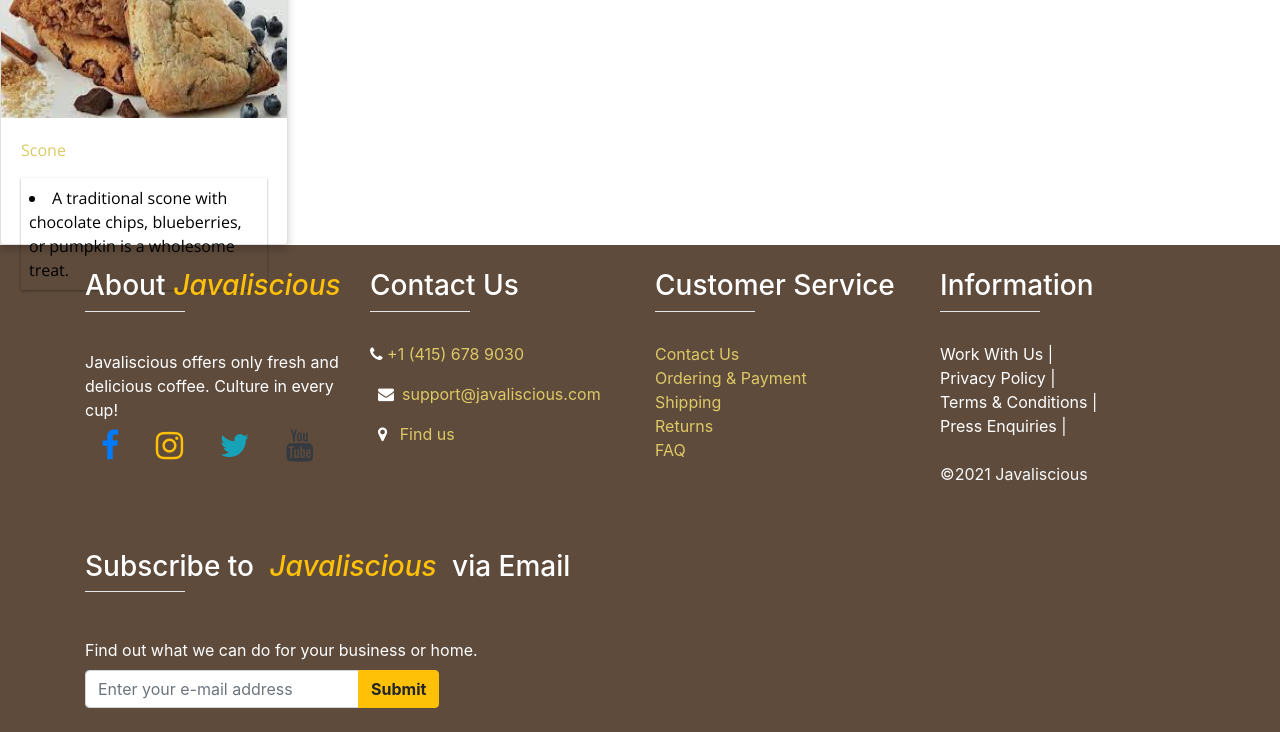
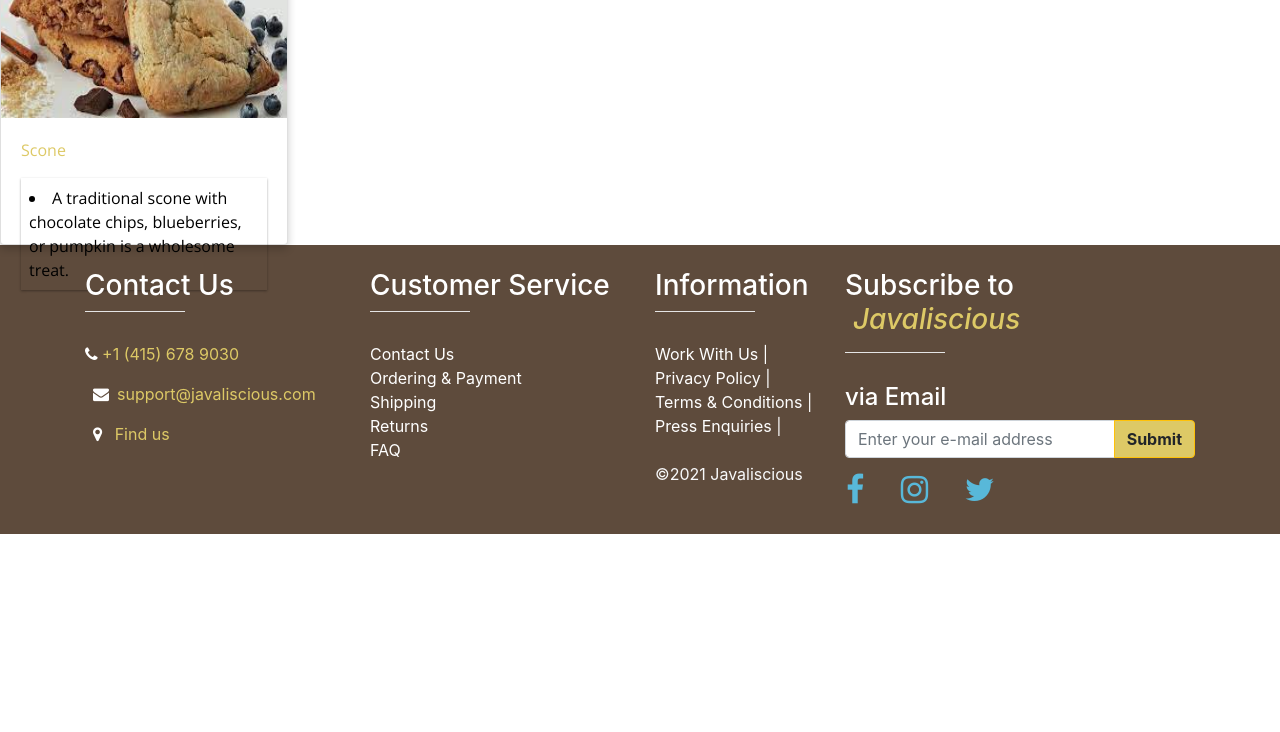
Before and after one commit to vtsvirko/vtsvirko.github.io, a plain HTML site: page javaliscious/menu/menu.html in a window 1280 px wide. Shown: the part 841-1573 px from the top of the page. After the commit the page ends 1375 px from the top, so only its background shows below. Drawn offline with nearby package versions, Linux system fonts and the light colour scheme.

Commit message:
changes in the footer menu pages

```diff
--- a/javaliscious/menu/menu.html
+++ b/javaliscious/menu/menu.html
@@ -73,28 +73,14 @@
     <footer class="footer">
         <div class="container">
             <div class="row ">
-              <div class="col-lg-3 col-md-6 mb-4 mb-md-0 text-center text-md-left">
-                  <div class="py-2 my-2">
-                      <div>
-                      <h3 class="my-2 text-white">About<span class="mx-2 font-italic text-warning ">Javaliscious</span></h3>
-                      <hr class="teal accent-3 mb-4 mt-0 d-inline-block mx-auto" style="width: 100px;">
 
-                  <p class="text-white my-2" >Javaliscious offers only fresh and delicious coffee. Culture in every cup!
-                  </p>
-                      <a href="#"><i class="fa fa-facebook fa-2x text-primary mx-3"></i></a>
-                      <a href="#"><i class="fa fa-instagram fa-2x text-warning mx-3"></i></a>
-                      <a href="#"><i class="fa fa-twitter fa-2x text-info mx-3"></i></a>
-                      <a href="#"><i class="fa fa-youtube fa-2x text-dark mx-3"></i></a>
-                      </div>
-                  </div>
-              </div>
                 <div class="col-lg-3 col-md-6 mb-4 mb-md-0 text-white text-center text-md-left">
                     <div class="py-2 my-2">
                         <div>
                             <h3 class="my-2 text-white">Contact Us</h3>
                             <hr class="teal accent-3 mb-4 mt-0 d-inline-block mx-auto" style="width: 100px;">
 
-                          <p><i class="fa fa-phone" aria-hidden="true"></i>
+                            <p><i class="fa fa-phone " aria-hidden="true"></i>
                                 <a href="tel:+1415-678-9030">+1 (415) 678 9030</a></p>
 
                             <p><i class="fa fa-envelope  mx-2"></i><a href="mailto:support@javaliscious.com">support@javaliscious.com</a></p>
@@ -110,17 +96,17 @@
                         <div>
                             <h3 class="my-2 text-white">Customer Service</h3>
                             <hr class="teal accent-3 mb-4 mt-0 d-inline-block mx-auto" style="width: 100px;">
-                          <p><a href="#" target="_blank">Contact Us</a><br>
-                              <a href="#" target="_blank">Ordering & Payment</a><br>
-                              <a href="#" target="_blank">Shipping</a><br>
-                              <a href="#" target="_blank">Returns</a><br>
-                              <a href="#" target="_blank">FAQ</a><br>
+                            <p><a href="#" target="_blank" class="text-white">Contact Us</a><br>
+                                <a href="#" target="_blank" class="text-white">Ordering & Payment</a><br>
+                                <a href="#" target="_blank" class="text-white">Shipping</a><br>
+                                <a href="#" target="_blank" class="text-white">Returns</a><br>
+                                <a href="#" target="_blank" class="text-white">FAQ</a><br>
                                 </p>
                         </div>
                     </div>
                 </div>
 
-              <div class="col-lg-3 col-md-6 mb-4 mb-md-0 text-white text-center text-md-left">
+                <div class="col-lg-2 col-md-6 mb-4 mb-md-0 text-white text-center text-md-left">
                     <div class="py-2 my-2">
                         <div>
                             <h3 class="my-2 text-white">Information</h3>
@@ -135,21 +121,29 @@
                                 <a class="text-white" href="#"> Press Enquiries </a>
                                 |<br>
                             </p>
+
                             <p class="text-light py-2 mb-4">&copy;2021 Javaliscious</p>
                         </div>
                     </div>
                 </div>
-              <div class="col-lg-6 col-md-5 mb-4 mb-md-0 text-white my-2 text-center text-md-left ">
-                  <h3 class="my-2 text-white">Subscribe to <span class="mx-2 font-italic text-warning ">Javaliscious</span> via Email</h3>
+
+                <div class="col-lg-4 col-md-5 mb-4 mb-md-0 text-white my-2 text-center text-md-left ">
+                    <h3 class="my-2 py-2 text-white">Subscribe to <span class="mx-2 font-italic text-yellow ">Javaliscious</span></h3>
                     <hr class="teal accent-3 mb-4 mt-0 d-inline-block mx-auto" style="width: 100px;">
-
-                  <div class="py-2">
-                          <p class="text-white my-2">Find out what we can do for your business or home.</p>
+                    <h4>via Email</h4>
+                    <div>
+                            <!-- <p class="text-white my-2">Find out what we can do for your business or home.</p> -->
                             <div class="row">
                                 <div class="col-auto">
                                     <div class="input-group-md input-group mb-3 "><input type="text" class="form-control" placeholder="Enter your e-mail address" aria-label="Recipient's username" aria-describedby="button-addon2">
-                                      <div class="input-group-append"><button class="btn btn-warning" type="button" id="button-addon2"> <b>Submit</b></button></div>
+                                        <div class="input-group-append"><button class="btn btn-warning btn-yellow" type="button" id="button-addon2"> <b>Submit</b></button></div>
                                     </div>
+                                </div>
+                                <div>
+
+                                    <a href="https://www.facebook.com/" target="_blank"><i class="fa fa-facebook fa-2x text-blue mx-3"></i></a>
+                                    <a href="https://www.instagram.com/" target="_blank"><i class="fa fa-instagram fa-2x text-blue mx-3"></i></a>
+                                    <a href="https://twitter.com/" target="_blank"><i class="fa fa-twitter fa-2x text-blue mx-3"></i></a>
                                 </div>
                         </div>
                     </div>
```
Also changed, not shown: javaliscious/menu/americano.html (+22 -31 lines), javaliscious/menu/bagels.html (+22 -28 lines), javaliscious/menu/cappuccino.html (+23 -31 lines), javaliscious/menu/coffee.html (+22 -28 lines), javaliscious/menu/crousants.html (+21 -27 lines), javaliscious/menu/latte.html (+22 -28 lines), javaliscious/menu/mocha.html (+21 -27 lines), javaliscious/menu/muffins.html (+22 -28 lines), javaliscious/menu/scones.html (+22 -28 lines). Lines whose indentation alone changed are shown as unchanged.
